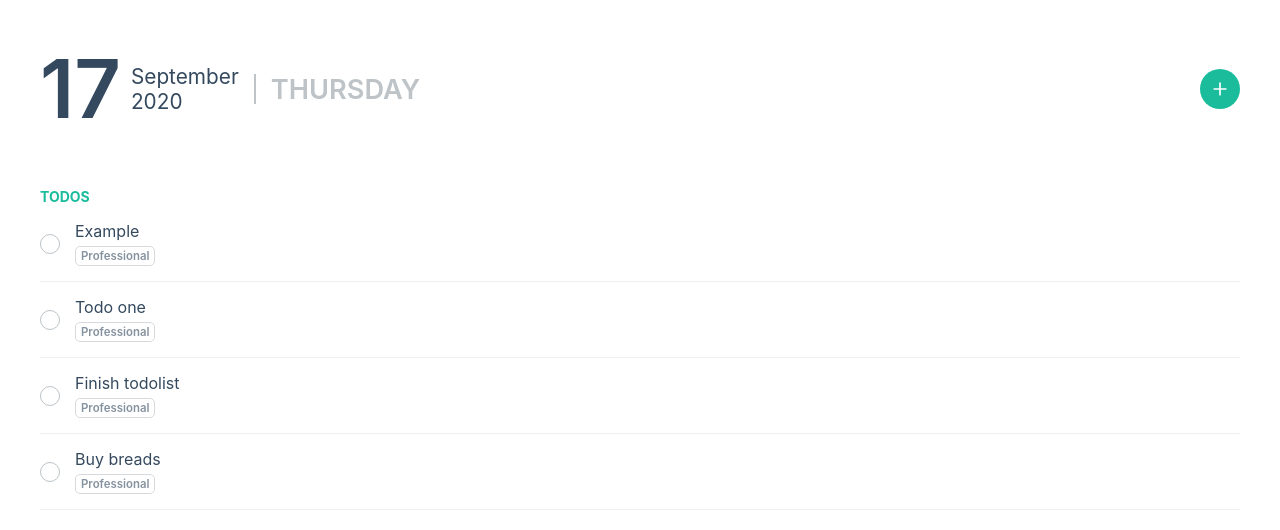
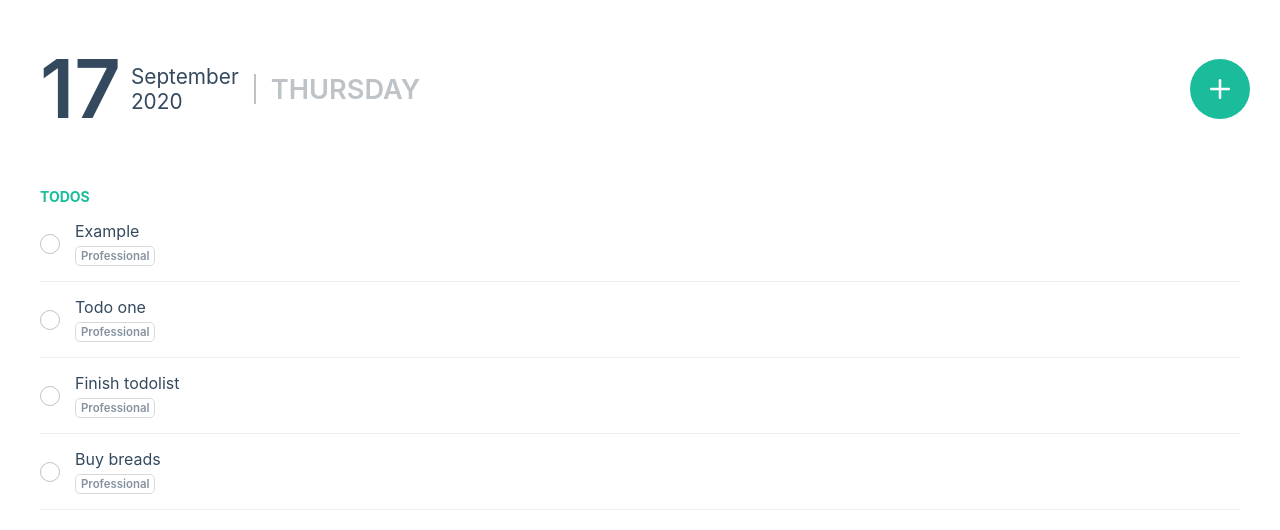
Before and after one commit to adilsonmandlate/todolist, a React (Create React App) app: page / in a window 1280 px wide. In both pictures the pointer is over the link 1220 px from the left and 89 px from the top of the page. Shown: the top 530 px of the page. Built offline with nearby package versions, Linux system fonts and the light colour scheme.

Commit message:
style: increase button size on hover

```diff
--- a/src/pages/Home/styles/Home.module.css
+++ b/src/pages/Home/styles/Home.module.css
@@ -60,9 +60,15 @@
   border-radius: 50%;
   border: none;
   color: #fff;
+  cursor: pointer;
   background-color: var(--green);
   display: flex;
   align-items: center;
+  transition: all 0.2s ease-in-out;
+}
+
+.addTodo:hover {
+  transform: scale(1.5);
 }
 
 .addTodo svg {
```
